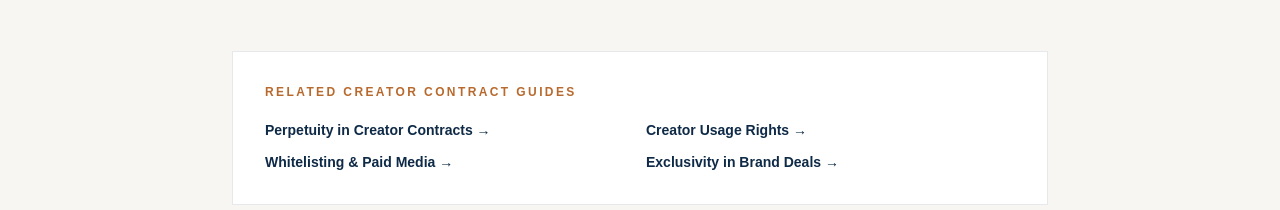
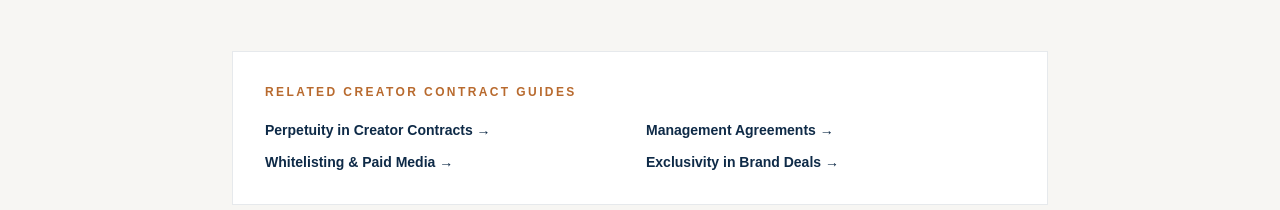
Before and after one commit to ajdreams17/Ascentlegal, a Next.js app: page /resources/creator-contract-usage-rights in a window 1280 px wide. Shown: the part 1640-1850 px from the top of the page. Built offline with nearby package versions, Linux system fonts and the light colour scheme.

Commit message:
Clean up creator guide internal links

```diff
--- a/app/resources/creator-contract-usage-rights/page.jsx
+++ b/app/resources/creator-contract-usage-rights/page.jsx
@@ -78,7 +78,7 @@ export default function ResourcePage() {
           <p className="text-xs font-semibold uppercase tracking-[0.2em] text-[#B86A2E]">Related Creator Contract Guides</p>
           <div className="mt-5 grid gap-3 sm:grid-cols-2">
             <Link href="/resources/perpetuity-creator-contracts" className="text-sm font-semibold text-[#0E2A47] hover:text-[#B86A2E]">Perpetuity in Creator Contracts →</Link>
-            <Link href="/resources/creator-contract-usage-rights" className="text-sm font-semibold text-[#0E2A47] hover:text-[#B86A2E]">Creator Usage Rights →</Link>
+            <Link href="/resources/creator-management-agreement-review" className="text-sm font-semibold text-[#0E2A47] hover:text-[#B86A2E]">Management Agreements →</Link>
             <Link href="/resources/whitelisting-paid-media-creator-contracts" className="text-sm font-semibold text-[#0E2A47] hover:text-[#B86A2E]">Whitelisting & Paid Media →</Link>
             <Link href="/resources/exclusivity-creator-brand-deals" className="text-sm font-semibold text-[#0E2A47] hover:text-[#B86A2E]">Exclusivity in Brand Deals →</Link>
           </div>
```
